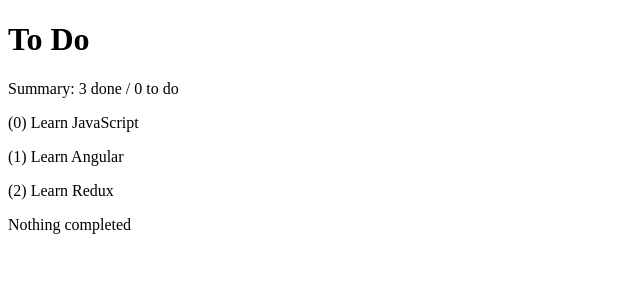
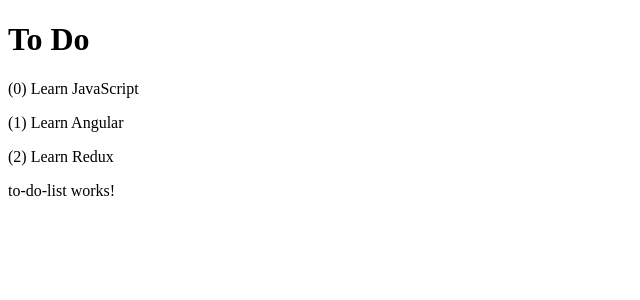
Before and after one commit to sonukapoor/angular-todo-example, an Angular app: page / in a window 1280 px wide. Shown: the top 300 px of the page, without its empty margins (0-640 px from the left). Built offline with nearby package versions, Linux system fonts and the light colour scheme.

Commit message:
Creating child component

```diff
--- a/src/app/app.component.html
+++ b/src/app/app.component.html
@@ -1,4 +1,3 @@
 <h1>{{title}}</h1>
-<p>Summary: {{summary()}}</p>
 <p *ngFor="let item of thingsToDo; let i = index" id="{{i}}">({{i}}) {{item}}</p>
-<p *ngIf="thingsCompleted.length == 0">Nothing completed</p>
+<app-to-do-list></app-to-do-list>
--- a/src/app/app.component.ts
+++ b/src/app/app.component.ts
@@ -12,9 +12,4 @@
     'Learn Angular',
     'Learn Redux'
   ];
-  thingsCompleted = [];
-
-  summary(): string {
-    return `${this.thingsToDo.length} done / ${this.thingsCompleted.length} to do`;
-  }
 }
--- a/src/app/app.module.ts
+++ b/src/app/app.module.ts
@@ -4,10 +4,12 @@
 import { HttpModule } from '@angular/http';
 
 import { AppComponent } from './app.component';
+import { ToDoListComponent } from './to-do-list/to-do-list.component';
 
 @NgModule({
   declarations: [
-    AppComponent
+    AppComponent,
+    ToDoListComponent
   ],
   imports: [
     BrowserModule,
--- /dev/null
+++ b/src/app/to-do-list/to-do-list.component.html
@@ -0,0 +1,3 @@
+<p>
+  to-do-list works!
+</p>
--- /dev/null
+++ b/src/app/to-do-list/to-do-list.component.ts
@@ -0,0 +1,15 @@
+import { Component, OnInit } from '@angular/core';
+
+@Component({
+  selector: 'app-to-do-list',
+  templateUrl: './to-do-list.component.html',
+  styleUrls: ['./to-do-list.component.css']
+})
+export class ToDoListComponent implements OnInit {
+
+  constructor() { }
+
+  ngOnInit() {
+  }
+
+}
```
Also changed, not shown: src/app/to-do-list/to-do-list.component.css (added), 1 other file (tests, documents, lock files or other folders).
